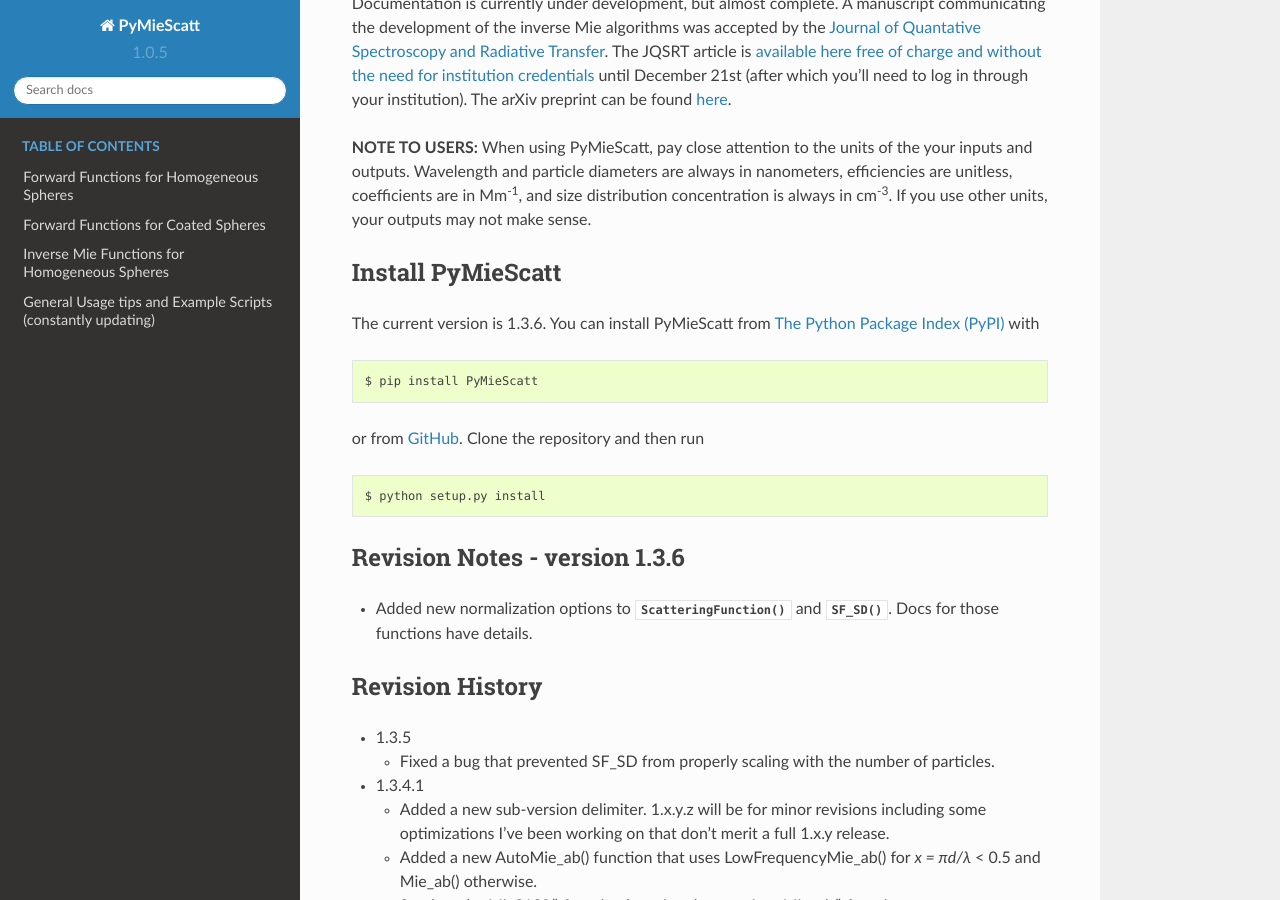
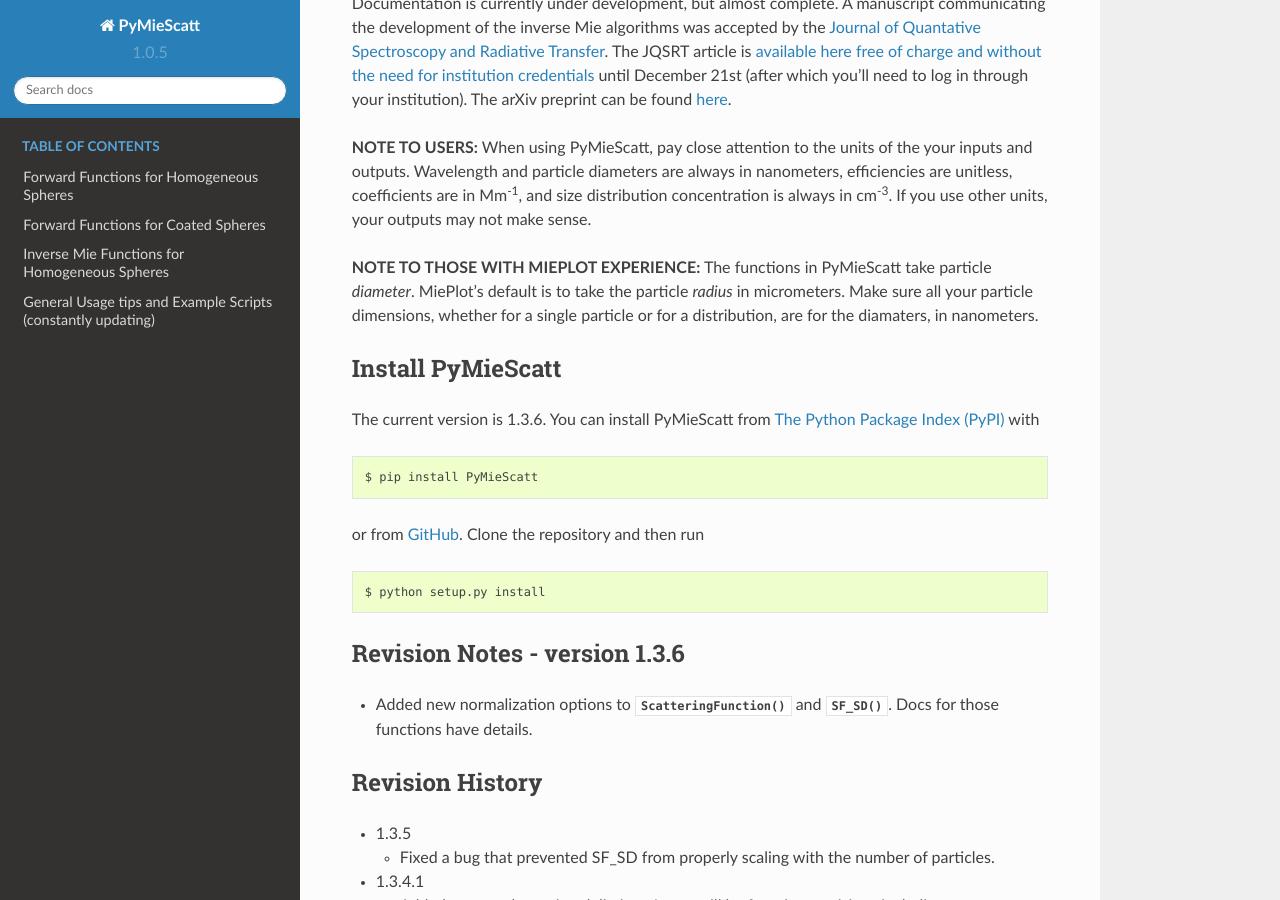
Before and after one commit to bsumlin/PyMieScatt, a Sphinx documentation site: the page built from docs/index.rst, in a window 1280 px wide and 900 px high, scrolled down 397 px. Built offline with Sphinx 7.4.7 and the Read the Docs theme 2.0.0, drawn with Linux system fonts in a browser that asks for light colours; formulas are drawn with MathJax 3; pages that are not in the unit, such as notebooks, are missing from menus.

Commit message:
minor
docs

```diff
--- a/docs/index.rst
+++ b/docs/index.rst
@@ -14,6 +14,8 @@
 Documentation is currently under development, but almost complete. A manuscript communicating the development of the inverse Mie algorithms was accepted by the `Journal of Quantative Spectroscopy and Radiative Transfer <http://www.sciencedirect.com/science/journal/00224073>`_. The JQSRT article is `available here free of charge and without the need for institution credentials <https://authors.elsevier.com/c/1V~HK564SC3di>`_ until December 21st (after which you'll need to log in through your institution). The arXiv preprint can be found `here <https://arxiv.org/abs/1710.05288>`_.
 
 **NOTE TO USERS:** When using PyMieScatt, pay close attention to the units of the your inputs and outputs. Wavelength and particle diameters are always in nanometers, efficiencies are unitless, coefficients are in Mm\ :sup:`-1`, and size distribution concentration is always in cm\ :sup:`-3`. If you use other units, your outputs may not make sense.
+
+**NOTE TO THOSE WITH MIEPLOT EXPERIENCE:** The functions in PyMieScatt take particle *diameter*. MiePlot's default is to take the particle *radius* in micrometers. Make sure all your particle dimensions, whether for a single particle or for a distribution, are for the diamaters, in nanometers.
 
 
 Install PyMieScatt
```
